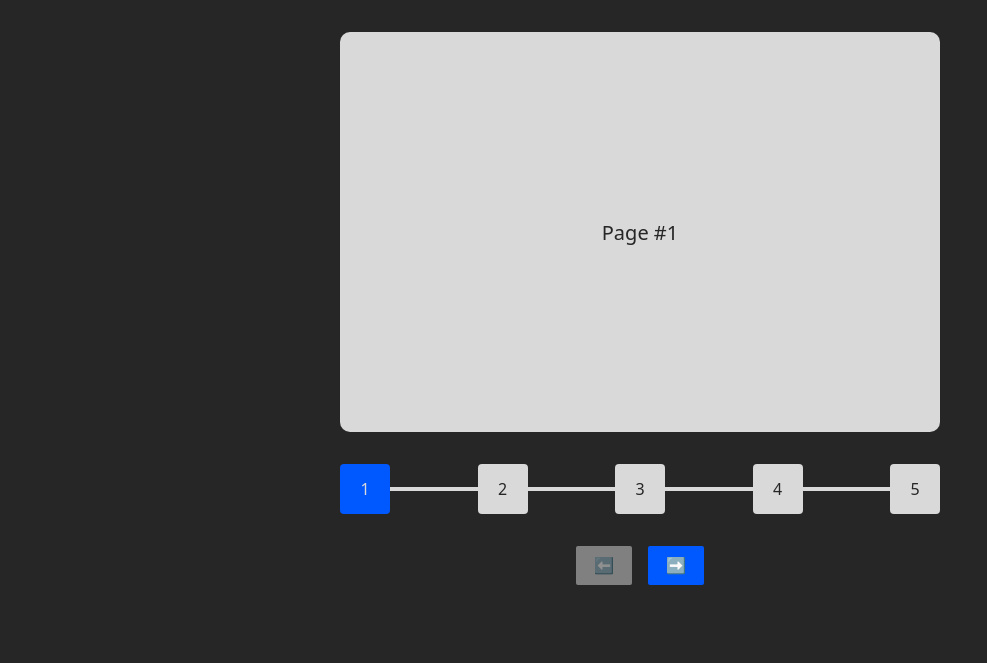
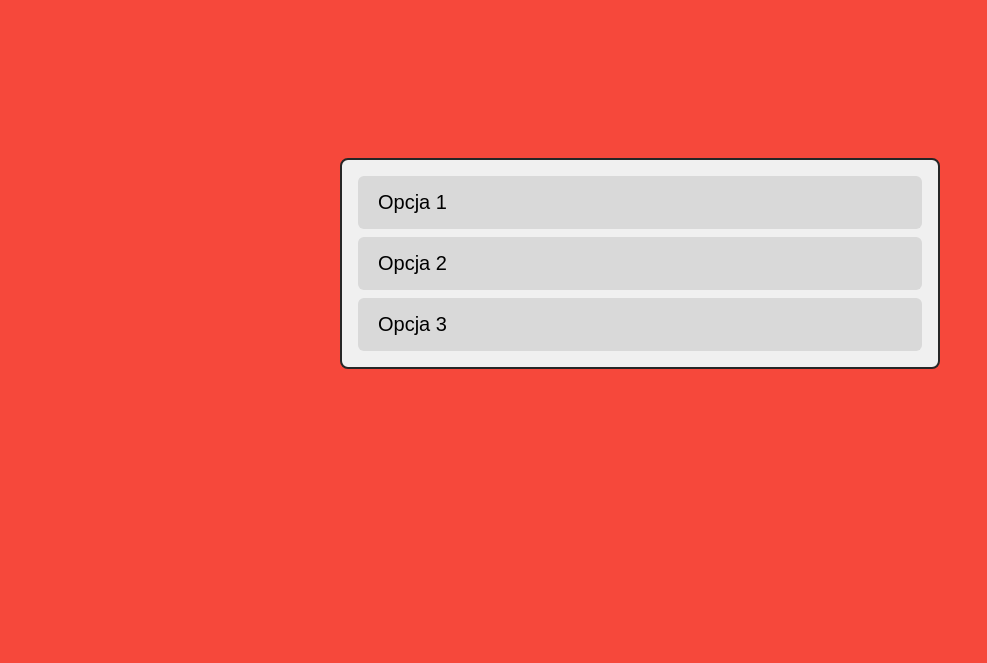
Before and after one commit to wojtekpirog/Sandbox_repository, a plain HTML site: page index.html in a window 1280 px wide. Shown: the part 137-800 px from the top of the page, without its empty margins (0-987 px from the left). Drawn offline with Linux system fonts and the light colour scheme.

Commit message:
Create an accordion

```diff
--- a/index.html
+++ b/index.html
@@ -13,45 +13,53 @@
   <div class="app">
     <!-- HEADER -->
     <header>
-      <h1 class="app__header">Fake Form</h1>
+      <h1 class="app__header">Pir<span style="color: royalblue;">Dev</span>.com</h1>
     </header>
+    <!-- HEADER -->
     <!-- MAIN -->
     <main>
-      <!-- Form -->
-      <form class="app__form" aria-describedby="step-indicator">
-        <!-- Step indicator -->
-        <div id="step-indicator" class="app__form-indicator">You are on step 1 of 5.</div>
-        <!-- Step indicator -->
-        <!-- Pages -->
-        <div class="app__form-page app__form-page--active" aria-current="page">Page #1</div>
-        <div class="app__form-page">Page #2</div>
-        <div class="app__form-page">Page #3</div>
-        <div class="app__form-page">Page #4</div>
-        <div class="app__form-page">Page #5</div>
-        <!-- Pages -->
-      </form>
-      <!-- Form -->
-      <!-- Progress box -->
-      <div class="app__progress-box">
-        <!-- Progress bar -->
-        <div class="app__progress-bar"></div>
-        <!-- Progress bar -->
-        <!-- Steps -->
-        <div class="app__progress-step app__progress-step--active" aria-label="You are on step 1 of 5" aria-current="step"><span>1</span></div>
-        <div class="app__progress-step" aria-label="You are on step 2 of 5"><span>2</span></div>
-        <div class="app__progress-step" aria-label="You are on step 3 of 5"><span>3</span></div>
-        <div class="app__progress-step" aria-label="You are on step 4 of 5"><span>4</span></div>
-        <div class="app__progress-step" aria-label="You are on step 5 of 5"><span>5</span></div>
-        <!-- Steps -->
+      <!-- Accordion -->
+      <div class="app__accordion">
+        <!-- Accordion box -->
+        <div class="app__accordion-box">
+          <!-- Button -->
+          <button type="button" class="app__accordion-button">Opcja 1</button>
+          <!-- Button -->
+          <!-- Content -->
+          <div class="app__accordion-text-box">
+            <p clas="app__accordion-text">Lorem ipsum dolor sit amet consectetur adipisicing elit. Sapiente optio saepe deserunt odit quidem pariatur praesentium laborum unde assumenda! Nihil!. Lorem ipsum dolor sit amet consectetur adipisicing elit. Fugit, cum?</p>
+          </div>
+          <!-- Content -->
+        </div>
+        <!-- Accordion box -->
+        <!-- Accordion box -->
+        <div class="app__accordion-box">
+          <!-- Button -->
+          <button type="button" class="app__accordion-button">Opcja 2</button>
+          <!-- Button -->
+          <!-- Content -->
+          <div class="app__accordion-text-box">
+            <p class="app__accordion-text">Lorem ipsum dolor sit amet consectetur adipisicing elit. Neque laborum, ratione eveniet maiores veniam necessitatibus soluta repellendus, officia quaerat sint minima, sit voluptates ducimus exercitationem incidunt magni pariatur nam similique.</p>
+          </div>
+          <!-- Content -->
+        </div>
+        <!-- Accordion box -->
+        <!-- Accordion box -->
+        <div class="app__accordion-box">
+          <!-- Button -->
+          <button type="button" class="app__accordion-button">Opcja 3</button>
+          <!-- Button -->
+          <!-- Content -->
+          <div class="app__accordion-text-box">
+            <p class="app__accordion-text">Lorem ipsum dolor sit amet consectetur adipisicing elit. Ullam vel cum eligendi ea magnam delectus obcaecati, vero eos doloremque voluptas autem corporis architecto quos quae similique distinctio exercitationem tenetur accusantium officia dolores minus perspiciatis quo quas nobis. Iure, aliquid eveniet!</p>
+          </div>
+          <!-- Content -->
+        </div>
+        <!-- Accordion box -->
       </div>
-      <!-- Progress box -->
-      <!-- Buttons -->
-      <div class="app__buttons">
-        <button type="button" class="app__button app__button--prev" aria-label="Go to the previous form step" disabled>⬅️</button>
-        <button type="button" class="app__button app__button--next" aria-label="Go to the next form step">➡️</button>
-      </div>
-      <!-- Buttons -->
+      <!-- Accordion -->
     </main>
+    <!-- MAIN -->
   </div>
   <!-- APP -->
   <script src="./main.js" defer></script>
--- a/main.js
+++ b/main.js
@@ -1,12 +1,6 @@
-let stepIndicator;
-let formPages;
-let progressBar;
-let progressSteps;
-let prevButton;
-let nextButton;
-
-// Bieżący krok formularza:
-let currentStep = 1;
+let accordion;
+let accordionBtns;
+let accordionTextBoxes;
 
 function main() {
   getElements();
@@ -14,69 +8,36 @@ function main() {
 };
 
 function getElements() {
-  stepIndicator = document.querySelector(".app__form-indicator");
-  formPages = document.querySelectorAll(".app__form-page");
-  progressBar = document.querySelector(".app__progress-bar");
-  progressSteps = document.querySelectorAll(".app__progress-step");
-  prevButton = document.querySelector(".app__button--prev");
-  nextButton = document.querySelector(".app__button--next");
+  accordion = document.querySelector(".app__accordion");
+  accordionBtns = accordion.querySelectorAll(".app__accordion-button");
+  accordionTextBoxes = accordion.querySelectorAll(".app__accordion-text-box");
 };
 
 function addListeners() {
-  prevButton.addEventListener("click", goToPrevStep);
-  nextButton.addEventListener("click", goToNextStep);
-};
-
-const goToNextStep = () => {
-  currentStep += 1;
-  // Czy osiągnięto ostatni krok formularza?
-  currentStep > progressSteps.length && (currentStep = progressSteps.length);
-  handleProgress();
+  accordionBtns.forEach((accordionBtn) => accordionBtn.addEventListener("click", handleAccordionBoxes));
+  window.addEventListener("click", closeOutsideAccordion);
 }
 
-const goToPrevStep = () => {
-  currentStep -= 1;
-  // Czy osiągnięto pierwszy krok formularza?
-  currentStep < 1 && (currentStep = 1);
-  handleProgress();
+function handleAccordionBoxes() {
+  if (this.nextElementSibling.classList.contains("app__accordion-text-box--active")) {
+    this.nextElementSibling.classList.remove("app__accordion-text-box--active");
+    return ;
+  }
+
+  closeAccordionBoxes();
+  this.nextElementSibling.classList.toggle("app__accordion-text-box--active");
 }
 
-const handleProgress = () => {
-  progressSteps.forEach((step, index) => {
-    step.removeAttribute("aria-current");
-    step.classList.remove("app__progress-step--active");
-
-    currentStep === index + 1 && step.setAttribute("aria-current", "step");
-    currentStep >= index + 1 && step.classList.add("app__progress-step--active");
-  });
-
-  progressBar.style.setProperty("--width", `${100 * ((currentStep - 1) / (progressSteps.length - 1))}%`);
-  stepIndicator.textContent = `You are on step ${currentStep} of ${progressSteps.length}.`;
-  changeFormPage();
-  handleDisabled();
+const closeAccordionBoxes = () => {
+  accordion.querySelectorAll(".app__accordion-text-box--active").forEach((textBox) => textBox.classList.remove("app__accordion-text-box--active"));
 }
 
-const handleDisabled = () => {
-  if (currentStep === progressSteps.length) {
-    nextButton.disabled = true;
-  } else if (currentStep === 1) {
-    prevButton.disabled = true;
-  } else {
-    prevButton.disabled = false;
-    nextButton.disabled = false;
-  }
-}
-
-const changeFormPage = () => {
-  formPages.forEach((page, index) => {
-    if (currentStep === index + 1) {
-      page.classList.add("app__form-page--active");
-      page.setAttribute("aria-current", "page");
-    } else {
-      page.classList.remove("app__form-page--active");
-      page.removeAttribute("aria-current");
-    };
-  });
+const closeOutsideAccordion = (event) => {
+  event.target.classList.contains("app__accordion-button") ||
+  event.target.classList.contains("app__accordion-text") ||
+  event.target.classList.contains("app__accordion-text-box")
+    ? false
+    : closeAccordionBoxes();
 }
 
 document.addEventListener("DOMContentLoaded", main);
--- a/styles.scss
+++ b/styles.scss
@@ -11,20 +11,21 @@
   scroll-behavior: smooth;
 
   --system-font: system-ui, 'Segoe UI', Roboto, Helvetica, Arial, sans-serif, 'Apple Color Emoji', 'Segoe UI Emoji', 'Segoe UI Symbol';
+  --almost-white: hsl(0, 0%, 94%);
   --light: hsl(0, 0%, 85%);
   --dark: hsl(0, 0%, 15%);
-  --royal-blue: hsl(219, 100%, 50%);
+  --royal-red: #F6483B;
 }
 
 body {
+  position: relative;
   min-height: 100vh;
   display: flex;
   justify-content: center;
   align-items: center;
   font-size: 1.6rem;
   font-family: var(--system-font);
-  background-color: var(--dark);
-  color: var(--light);
+  background-color: var(--royal-red);
 }
 
 .app {
@@ -33,121 +34,55 @@ body {
   text-align: center;
 
   &__header {
+    position: absolute;
+    top: 0;
+    left: 0;
     margin-bottom: 1.5em;
+    padding: .25em;
+    color: var(--light);
+    font-size: 6rem;
     font-weight: 600;
-    text-transform: uppercase;
+    font-style: italic;
+    line-height: .7;
   }
 
-  &__form {
-    position: relative;
-    margin-bottom: 2em;
-    height: 400px;
-    display: flex;
-    border-radius: 10px;
-    overflow: hidden;
+  &__accordion {
+    background-color: var(--almost-white);
+    padding: .5em;
+    border: 2px solid var(--dark);
+    border-radius: 8px;
+    text-align: left;
 
-    &-indicator {
-      opacity: 0;
+    &-box {
+      margin: .5em;
     }
 
-    &-page {
-      position: absolute;
+    &-button {
       width: 100%;
-      height: 100%;
-      display: flex;
-      justify-content: center;
-      align-items: center;
+      padding: .75em 1em;
+      font-size: 2rem;
       background-color: var(--light);
-      color: var(--dark);
-      font-size: 2rem;
-      opacity: 0;
-      z-index: 0;
-      transition: opacity 300ms linear;
+      border: none;
+      border-radius: 6px;
+      text-align: left;
+      cursor: pointer;
+
+      &:hover,
+      &:focus {
+        outline: none;
+        color: var(--light);
+        background-color: var(--royal-red);
+      }
+    }
+
+    &-text-box {
+      display: none;
+      padding: 1em 2em;
+      line-height: 1.4;
 
       &--active {
-        opacity: 1;
-        z-index: 1;
+        display: block;
       }
     }
   }
-
-  &__progress {
-    &-box {
-      margin-bottom: 2em;
-      position: relative;
-      display: flex;
-      justify-content: space-between;
-      align-items: center;
-
-      &::before {
-        content: "";
-        position: absolute;
-        width: 100%;
-        height: 4px;
-        background-color: var(--light);
-        z-index: -1;
-      }
-    }
-
-    &-bar {
-      --width: 0%;
-
-      position: absolute;
-      top: 50%;
-      transform: translateY(-50%);
-      width: var(--width);
-      height: 4px;
-      background-color: var(--royal-blue);
-      transition: width 300ms linear;
-    }
-
-    &-step {
-      position: relative;
-      width: 50px;
-      height: 50px;
-      background-color: var(--light);
-      color: var(--dark);
-      border-radius: 4px;
-      z-index: 1;
-
-      & > span {
-        position: absolute;
-        top: 50%;
-        left: 50%;
-        transform: translate(-50%, -50%);
-      }
-
-      &--active {
-        background-color: var(--royal-blue);
-        color: var(--light);
-      }
-    }
-  }
-
-  &__buttons {
-    display: flex;
-    justify-content: center;
-    gap: 1em;
-  }
-
-  &__button {
-    padding: .5em 1em;
-    font-size: 1.6rem;
-    background-color: var(--royal-blue);
-    color: var(--light);
-    border: 2px solid transparent;
-    border-radius: 2px;
-    cursor: pointer;
-
-    &:focus {
-      outline: none;
-      border-color: var(--light);
-    }
-
-    &:disabled {
-      opacity: .5;
-      background-color: var(--light);
-      cursor: not-allowed;
-    }
-  }
 }
```
Also changed, not shown: css/styles.css, 1 other file.
